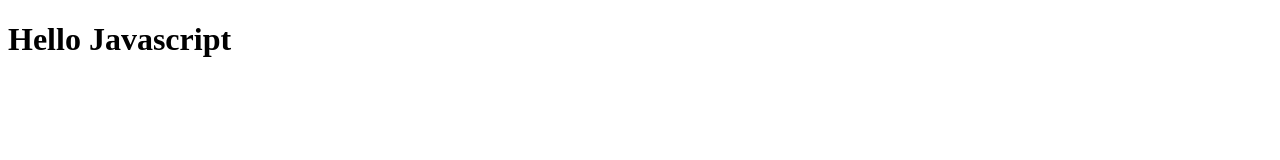
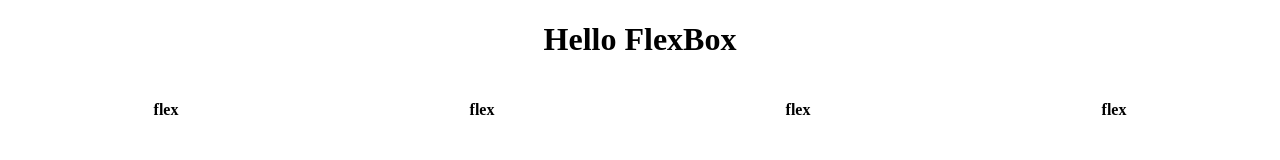
Before and after one commit to Daryland/Learn-to-code, a plain HTML site: page index.html in a window 1280 px wide. Drawn offline with Linux system fonts and the light colour scheme.

Commit message:
proper flex box

```diff
--- a/index.html
+++ b/index.html
@@ -4,12 +4,26 @@
   <meta charset="UTF-8">
   <meta http-equiv="X-UA-Compatible" content="IE=edge">
   <meta name="viewport" content="width=device-width, initial-scale=1.0">
-  <title>Document</title>
+  <link rel="stylesheet" href="styles.css">
+  <title>Flex box</title>
 </head>
 <body>
-<h1>Hello Javascript</h1>
+<h1>Hello FlexBox</h1>
 
-
+<div class="container">
+  <div class="flex">
+    <h4>flex</h4>
+  </div>
+  <div class="flex">
+    <h4>flex</h4>
+  </div>
+  <div class="flex">
+    <h4>flex</h4>
+  </div>
+  <div class="flex">
+    <h4>flex</h4>
+  </div>
+</div>
 
 
 <script src="index.js" type="text/Javascript"></script>
--- /dev/null
+++ b/styles.css
@@ -0,0 +1,15 @@
+.container {
+  display: flex;
+  flex-wrap: wrap;
+  justify-content: center;
+  align-items: center;
+  text-align: center;
+}
+
+.flex {
+  flex: 1 1 100px;
+}
+
+h1 {
+  text-align: center;
+}
```
